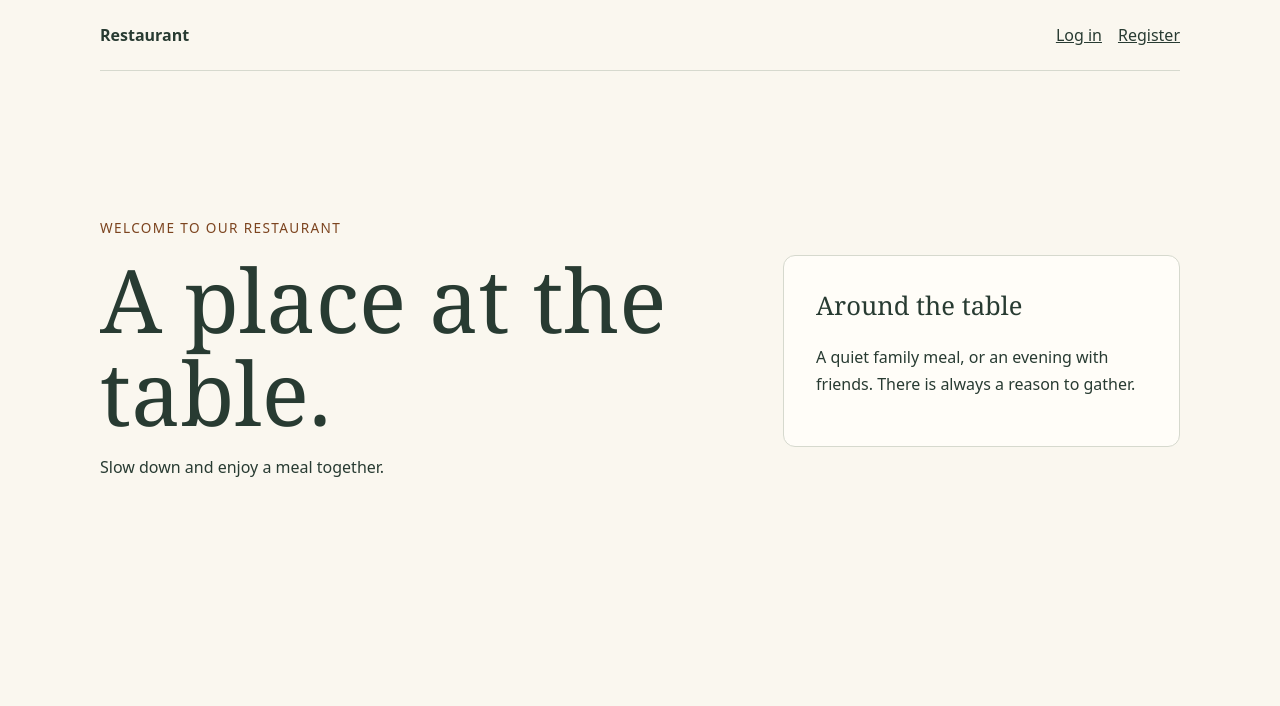
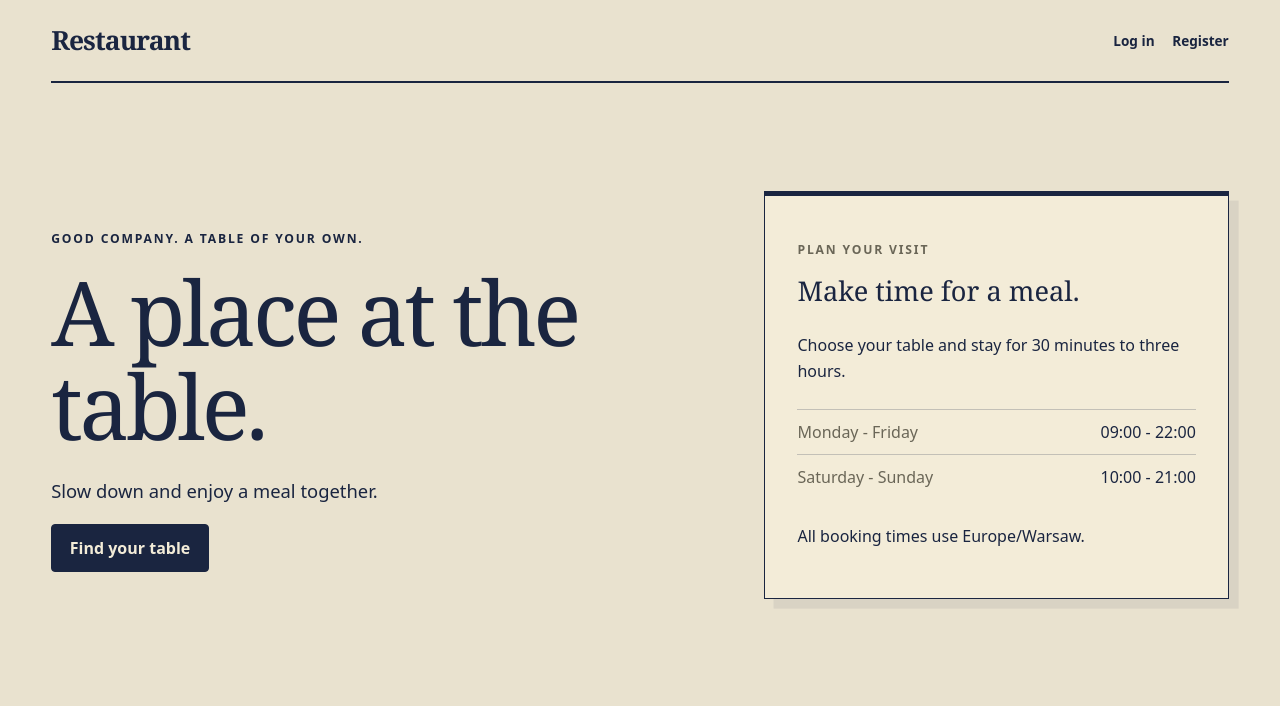
Before and after one commit to spdsslg/webapp-restaurant-tables, a Flask app: page / in a window 1280 px wide. Shown: the top 706 px of the page. Run offline with Flask 3, Linux system fonts and the light colour scheme.

Commit message:
Add staff reservation management and restaurant styling

```diff
--- a/app/__init__.py
+++ b/app/__init__.py
@@ -15,6 +15,7 @@ from .admin import bp as admin_bp
 from .bookings import bp as bookings_bp
 from .reservations import bp as reservations_bp
 from .tables import bp as tables_bp
+from .staff_reservations import bp as staff_reservations_bp
 
 
 def create_app(test_config=None):
@@ -64,6 +65,7 @@ def create_app(test_config=None):
     app.register_blueprint(bookings_bp)
     app.register_blueprint(reservations_bp)
     app.register_blueprint(tables_bp)
+    app.register_blueprint(staff_reservations_bp)
     register_account_commands(app)
 
     app.register_blueprint(bp)
--- a/app/static/styles.css
+++ b/app/static/styles.css
@@ -1,105 +1,97 @@
 :root {
   color-scheme: light;
+  --primary: #1A2540;
+  --secondary: #6A6657;
+  --tertiary: #1A2540;
+  --neutral: #E9E2CF;
+  --surface: #F3ECD8;
+  --line: rgba(26, 37, 64, .22);
+  --error: #8a2929;
   font-family: system-ui, sans-serif;
-  color: #283b32;
-  background: #faf7ef;
+  color: var(--primary);
+  background: var(--neutral);
 }
 * { box-sizing: border-box; }
 body { margin: 0; }
-.site-header, main, .site-footer { width: min(1080px, 90%); margin: auto; }
+a { color: var(--primary); text-underline-offset: .22em; }
+a:hover { color: var(--primary); text-decoration-thickness: 2px; }
+a:focus-visible, button:focus-visible, input:focus-visible, select:focus-visible, .table-scroll:focus-visible {
+  outline: 3px solid var(--tertiary); outline-offset: 4px;
+}
+.site-header, main { width: min(1180px, 92%); margin: auto; }
 .site-header {
-  display: flex;
-  justify-content: space-between;
-  gap: 1rem;
-  padding: 1.5rem 0;
-  border-bottom: 1px solid #d6d9ce;
+  display: flex; align-items: center; justify-content: space-between;
+  gap: 1.5rem; padding: 1.4rem 0; border-bottom: 2px solid var(--primary);
 }
-.brand { color: inherit; font-weight: 700; text-decoration: none; }
-a:focus-visible { outline: 3px solid #7c441f; outline-offset: 5px; }
+.brand { font: 700 1.65rem Georgia, serif; text-decoration: none; letter-spacing: -.035em; }
+nav { display: flex; justify-content: flex-end; align-items: center; flex-wrap: wrap; gap: .7rem 1.1rem; }
+nav a { font-size: .85rem; font-weight: 600; text-decoration: none; padding: .3rem 0; }
+nav a:hover { text-decoration: underline; }
+nav form { margin: 0; }
 main {
-  display: grid;
-  grid-template-columns: 1.6fr 1fr;
-  align-items: center;
-  gap: 3rem;
-  padding: 5rem 0;
-  min-height: 70vh;
+  display: grid; grid-template-columns: 1.45fr 1fr; align-items: center;
+  gap: 2.5rem; padding: 3.5rem 0; min-height: 78vh;
 }
-.eyebrow {
-  color: #7c441f;
-  font-size: .85rem;
-  letter-spacing: .1em;
-  text-transform: uppercase;
+h1, h2 { font-family: Georgia, serif; font-weight: 400; }
+h1 { font-size: clamp(3.2rem, 7vw, 6rem); line-height: 1.04; letter-spacing: -.04em; margin: 1rem 0 1.5rem; }
+h2 { font-size: 1.7rem; margin-top: 0; }
+p { line-height: 1.65; }
+.eyebrow { color: var(--secondary); font-size: .76rem; font-weight: 700; letter-spacing: .15em; text-transform: uppercase; }
+.intro { max-width: 30rem; font-size: 1.15rem; }
+.welcome { padding: 1.5rem 0; }
+.welcome .eyebrow { color: var(--primary); }
+.note {
+  padding: 2rem; border: 1px solid var(--primary); border-top-width: 5px;
+  background: var(--surface); box-shadow: .6rem .6rem 0 rgba(26, 37, 64, .08);
 }
-h1 {
-  font-family: Georgia, serif;
-  font-size: clamp(3rem, 7vw, 5.5rem);
-  font-weight: 400;
-  line-height: 1.05;
-  margin: 1rem 0;
+.opening-hours { margin: 1.5rem 0; }
+.opening-hours div { display: flex; justify-content: space-between; gap: 1rem; padding: .7rem 0; border-top: 1px solid var(--line); }
+.opening-hours dt { color: var(--secondary); }
+.opening-hours dd { margin: 0; font-variant-numeric: tabular-nums; }
+.button-link, button, input[type="submit"] {
+  display: inline-block; font: inherit; font-weight: 600; padding: .75rem 1.1rem;
+  cursor: pointer; border: 1px solid var(--primary); border-radius: .25rem;
+  background: var(--primary); color: var(--surface); text-decoration: none;
 }
-.intro {
-  max-width: 28rem;
-  line-height: 1.7;
+.button-link:hover, button:hover, input[type="submit"]:hover { background: var(--secondary); border-color: var(--secondary); color: var(--surface); }
+button:disabled { opacity: .5; cursor: default; }
+.account-panel, .admin-panel, .booking-panel, .reservations-panel, .tables-panel {
+  grid-column: 1 / -1; min-width: 0; width: 100%; padding: clamp(1.2rem, 3vw, 2.4rem);
+  background: var(--surface); border: 1px solid var(--line); border-top: 4px solid var(--primary);
 }
-.note {
-  padding: 2rem;
-  border: 1px solid #d6d9ce;
-  border-radius: .75rem;
-  background: #fffdf8;
+.account-panel { width: min(100%, 36rem); margin: auto; }
+.account-panel h1, .admin-panel h1, .booking-panel h1, .reservations-panel h1, .tables-panel h1 { font-size: clamp(2.2rem, 4vw, 3rem); }
+.account-panel dt { color: var(--secondary); margin-top: .8rem; }
+.account-panel dd { margin: .15rem 0 0; }
+.account-form { display: grid; gap: 1rem; }
+.account-form label, .filter-form label { display: block; margin-bottom: .45rem; font-size: .9rem; font-weight: 600; }
+.account-form input:not([type="hidden"]):not([type="submit"]), .account-form select, .filter-form input, .filter-form select {
+  width: 100%; font: inherit; color: var(--primary); background: var(--surface);
+  padding: .75rem; border: 1px solid var(--secondary); border-radius: .25rem; max-width: 100%;
 }
-h2 {
-  font-family: Georgia, serif;
-  font-size: 1.6rem;
-  font-weight: 400;
-  margin-top: 0; }
-.note p { line-height: 1.7; }
-.site-footer { font-size: .85rem; }
-.site-footer { border-top: 1px solid #d6d9ce; padding: 1.5rem 0; }
+input[type="radio"] { accent-color: var(--primary); width: 1.1rem; height: 1.1rem; }
+.filter-form { display: flex; flex-wrap: wrap; align-items: end; gap: 1rem; padding: 1rem 0; margin: 1rem 0; }
+.filter-form input, .filter-form select { min-width: 8rem; }
+.table-scroll { overflow-x: auto; border: 1px solid var(--line); }
+.management-table { width: 100%; border-collapse: collapse; text-align: left; font-size: .92rem; }
+.management-table caption { text-align: left; padding: .8rem 1rem; color: var(--secondary); font-size: .8rem; letter-spacing: .04em; }
+.management-table th { background: var(--primary); color: var(--surface); font-weight: 600; }
+.management-table th, .management-table td { padding: .85rem 1rem; border-bottom: 1px solid var(--line); vertical-align: middle; }
+.management-table tbody tr:nth-child(even) { background: var(--neutral); }
+.management-table td form { margin: 0; }
+.management-table button { font-size: .8rem; padding: .5rem .7rem; }
+.messages { grid-column: 1 / -1; padding: .6rem 1.2rem; border-left: 4px solid var(--primary); background: var(--surface); }
+.messages p { margin: .25rem 0; }
+.form-error, .field-errors { color: var(--error); }
+.form-error { margin: .4rem 0; }
+.field-errors { margin: .4rem 0 0; padding-left: 1.2rem; }
+.visually-hidden { position: absolute; width: 1px; height: 1px; padding: 0; overflow: hidden; clip-path: inset(50%); white-space: nowrap; }
 @media (max-width: 700px) {
-  .site-header { flex-direction: column; gap: .4rem; }
-  main { grid-template-columns: 1fr; gap: 2rem; padding: 3rem 0; }
+  .site-header { flex-direction: column; align-items: flex-start; gap: 1rem; }
+  nav { justify-content: flex-start; gap: .65rem 1rem; }
+  main { grid-template-columns: 1fr; gap: 1.5rem; padding: 2rem 0; }
   .note { padding: 1.5rem; }
-}
-
-nav { display: flex; align-items: center; flex-wrap: wrap; gap: 1rem; }
-nav a { color: inherit; }
-nav form { margin: 0; }
-button { font: inherit; padding: .6rem 1rem; cursor: pointer; border-radius: .4rem; border: 1px solid #283b32; background: #283b32; color: white; }
-button:focus-visible, input:focus-visible { outline: 3px solid #7c441f; outline-offset: 3px; }
-.account-panel { grid-column: 1 / -1; width: min(100%, 32rem); margin: auto; }
-.account-panel h1 { font-size: 2.5rem; }
-.account-form { display: grid; gap: 1rem; }
-.account-form label { display: block; margin-bottom: .4rem; }
-.account-form input:not([type="hidden"]) { width: 100%; padding: .7rem; font: inherit; border: 1px solid #788579; border-radius: .4rem; }
-.field-errors { margin: .4rem 0 0; padding-left: 1.2rem; color: #9b2929; }
-.messages { grid-column: 1 / -1; padding: .5rem 1rem; border: 1px solid #788579; border-radius: .4rem; }
-
-.form-error { color: #9b2929; margin: .4rem 0; }
-.account-form input[type="submit"] { background: #283b32; color: white; cursor: pointer; }
-
-.admin-panel { grid-column: 1 / -1; min-width: 0; width: 100%; }
-.admin-panel h1 { font-size: 2.5rem; }
-.filter-form { display: flex; flex-wrap: wrap; align-items: end; gap: 1rem; margin: 1.5rem 0; }
-.filter-form label { display: block; margin-bottom: .4rem; }
-.filter-form input, .filter-form select, .account-form select {
-  font: inherit; padding: .7rem; border: 1px solid #788579; border-radius: .4rem; max-width: 100%;
-}
-.account-form select { width: 100%; }
-.table-scroll { overflow-x: auto; }
-.management-table { width: 100%; border-collapse: collapse; text-align: left; }
-.management-table th, .management-table td { padding: .8rem; border-bottom: 1px solid #d6d9ce; }
-.management-table caption { text-align: left; margin-bottom: .6rem; }
-select:focus-visible { outline: 3px solid #7c441f; outline-offset: 3px; }
-.visually-hidden { position: absolute; width: 1px; height: 1px; padding: 0; overflow: hidden; clip-path: inset(50%); white-space: nowrap; }
-.booking-panel { grid-column: 1 / -1; min-width: 0; width: 100%; }
-.booking-panel h1 { font-size: 2.5rem; }
-.reservations-panel { grid-column: 1 / -1; min-width: 0; width: 100%; }
-.reservations-panel h1 { font-size: 2.5rem; }
-.tables-panel { grid-column: 1 / -1; min-width: 0; width: 100%; }
-.tables-panel h1 { font-size: 2.5rem; }
-button:disabled { opacity: .55; cursor: default; }
-.table-scroll:focus-visible { outline: 3px solid #7c441f; outline-offset: 3px; }
-@media (max-width: 700px) {
   .filter-form > div { width: 100%; }
   .filter-form input, .filter-form select { width: 100%; }
+  .management-table th, .management-table td { padding: .75rem; }
 }
--- a/app/tables.py
+++ b/app/tables.py
@@ -20,7 +20,7 @@ def require_configuration():
 
 
 def lock_staff_actor():
-    """Recheck staff access under a shared lock before changing a physical table"""
+    """Recheck staff access under a shared account lock before staff changes"""
     actor_id, session_id = current_user.id, session.get("_user_id")
     actor = db.session.scalar(db.select(User).where(User.id == actor_id).with_for_update(read=True)
                               .execution_options(populate_existing=True))
--- a/app/templates/base.html
+++ b/app/templates/base.html
@@ -15,7 +15,8 @@
           <a href="{{ url_for('bookings.index') }}">Book a table</a>
           <a href="{{ url_for('reservations.index') }}">My reservations</a>
           {% if current_user.role in ['manager', 'administrator'] %}
-            <a href="{{ url_for('auth.staff') }}">Staff</a>
+            <a href="{{ url_for('tables.index') }}">Tables</a>
+            <a href="{{ url_for('staff_reservations.index') }}">Restaurant bookings</a>
           {% endif %}
           {% if current_user.role == 'administrator' %}
             <a href="{{ url_for('admin.accounts') }}">Administration</a>
--- a/app/templates/main/home.html
+++ b/app/templates/main/home.html
@@ -2,12 +2,19 @@
 {% block title %}Welcome {{ config.RESTAURANT_NAME }}{% endblock %}
 {% block content %}
 <section class="welcome" aria-labelledby="welcome-title">
-  <p class="eyebrow">Welcome to our restaurant</p>
+  <p class="eyebrow">Good company. A table of your own.</p>
   <h1 id="welcome-title">A place at the table.</h1>
   <p class="intro">Slow down and enjoy a meal together.</p>
+  <a class="button-link" href="{{ url_for('bookings.index') if current_user.is_authenticated else url_for('auth.login') }}">Find your table</a>
 </section>
 <section class="note" aria-labelledby="note-title">
-  <h2 id="note-title">Around the table</h2>
-  <p>A quiet family meal, or an evening with friends. There is always a reason to gather.</p>
+  <p class="eyebrow">Plan your visit</p>
+  <h2 id="note-title">Make time for a meal.</h2>
+  <p>Choose your table and stay for 30 minutes to three hours.</p>
+  <dl class="opening-hours">
+    <div><dt>Monday - Friday</dt><dd>09:00 - 22:00</dd></div>
+    <div><dt>Saturday - Sunday</dt><dd>10:00 - 21:00</dd></div>
+  </dl>
+  <p>All booking times use Europe/Warsaw.</p>
 </section>
 {% endblock %}
```
Also changed, not shown: app/reservations.py (+10 -5 lines), app/staff_reservations.py (added, +77 -0 lines), app/templates/staff_reservations/_rows.html (added, +14 -0 lines), app/templates/staff_reservations/index.html (added, +25 -0 lines), tests/test_staff_reservations.py (added, +86 -0 lines).
